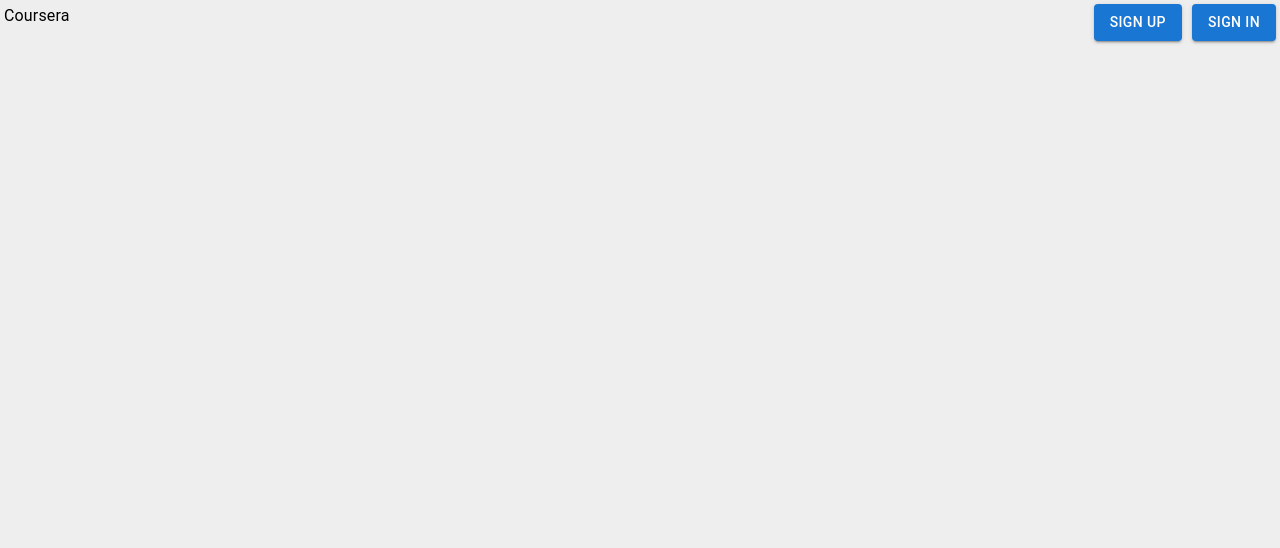
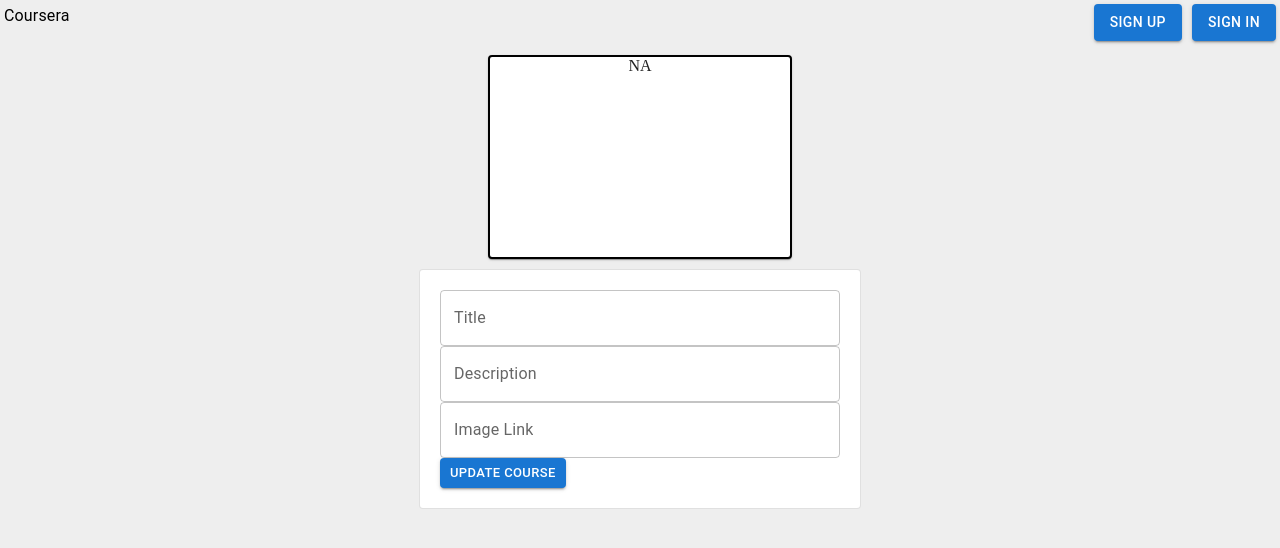
Before and after one commit to Digvijaysingh0707/onlineCourses, a React (Vite) app in the folder frontend/: page /courses/1 in a window 1280 px wide. Shown: the top 548 px of the page. Built offline with nearby package versions, Linux system fonts and the light colour scheme; no server answers.

Commit message:
added course detail page

```diff
--- a/frontend/package.json
+++ b/frontend/package.json
@@ -16,7 +16,8 @@
     "axios": "^1.6.5",
     "react": "^18.2.0",
     "react-dom": "^18.2.0",
-    "react-router-dom": "^6.21.3"
+    "react-router-dom": "^6.21.3",
+    "recoil": "^0.7.7"
   },
   "devDependencies": {
     "@types/react": "^18.2.43",
--- a/frontend/src/App.jsx
+++ b/frontend/src/App.jsx
@@ -4,6 +4,14 @@ import { BrowserRouter as Router, Routes, Route } from "react-router-dom"
 import Signin from "./components/Signin"
 import AddCourse from "./components/AddCourse"
 import Courses from "./components/Courses"
+import CourseDetail from "./components/CourseDetail"
+import {
+  RecoilRoot,
+  atom,
+  selector,
+  useRecoilState,
+  useRecoilValue,
+} from 'recoil';
 
 
 
@@ -11,11 +19,14 @@ function App() {
 
   return (
     <div style={{ width: "100vw", height: '100vh', background: "#eeeeee " }}>
+      <RecoilRoot>
         <Router>
           <Appbar />
 
           <Routes>
             <Route path="/courses" element={<Courses />} />
+            <Route path="/courses/:courseId" element={<CourseDetail />} />
+
 
             <Route path="/addCourse" element={<AddCourse />} />
 
@@ -24,6 +35,7 @@ function App() {
 
           </Routes>
         </Router>
+      </RecoilRoot>
     </div>
   )
 }
--- a/frontend/src/components/AddCourse.jsx
+++ b/frontend/src/components/AddCourse.jsx
@@ -2,14 +2,17 @@ import { Button, Card, TextField } from "@mui/material";
 import axios from "axios";
 import { useState } from "react";
 
-const AddCourse = () => {
+const AddCourse = ({ courseId, fetchCourse }) => {
     const [title, setTitle] = useState();
     const [description, setDescription] = useState();
+    const [imageLink, setImageLink] = useState()
+
+
 
     const handleAddCourse = async () => {
         const response = await axios.post(
             "http://localhost:3000/admin/courses",
-            { title, description, imageLink: "", published: true },
+            { title, description, imageLink, published: true },
             {
                 headers: {
                     "Content-Type": "application/json",
@@ -17,9 +20,22 @@ const AddCourse = () => {
                 },
             }
         );
-        localStorage.setItem("token", response?.data?.token);
+        // localStorage.setItem("token", response?.data?.token);
     };
 
+    const handleUpdateCourse = async () => {
+        const response = await axios.put(
+            "http://localhost:3000/admin/courses/" + courseId,
+            { title, description, imageLink, published: true },
+            {
+                headers: {
+                    "Content-Type": "application/json",
+                    Authorization: "Bearer " + localStorage.getItem("token"),
+                },
+            }
+        );
+        fetchCourse()
+    }
     return (
         <div style={{ display: "flex", justifyContent: "center" }}>
             <Card variant="outlined" style={{ width: 400, padding: 20 }}>
@@ -37,9 +53,16 @@ const AddCourse = () => {
                     type={"text"}
                     onChange={(e) => setDescription(e.target.value)}
                 />
+                <TextField
+                    fullWidth
+                    id="outlined-basic"
+                    label="Image Link"
+                    type={"text"}
+                    onChange={(e) => setImageLink(e.target.value)}
+                />
 
-                <Button size={"small"} variant="contained" onClick={handleAddCourse}>
-                    Add Course
+                <Button size={"small"} variant="contained" onClick={courseId ? handleUpdateCourse : handleAddCourse}>
+                    {(courseId ? "Update " : "Add ") + "Course"}
                 </Button>
             </Card>
         </div>
--- a/frontend/src/components/Courses.jsx
+++ b/frontend/src/components/Courses.jsx
@@ -1,5 +1,6 @@
 import axios from "axios";
 import { useEffect, useState } from "react"
+import CourseCard from "./CourseCard";
 
 const Courses = () => {
     const [courses, setCourses] = useState([])
@@ -23,11 +24,11 @@ const Courses = () => {
     useEffect(() => {
         fetchCourses()
     }, [])
-
-    console.log(courses)
     return (
-        <div>
-            {JSON.stringify(courses)}
+        <div style={{ display: 'flex', flexWrap: "wrap" }}>
+            {courses?.map(item => {
+                return <CourseCard key={item?._id} course={item} />
+            })}
         </div>
     )
 }
```
Also changed, not shown: 1 other file (tests, documents, lock files or other folders). Lines whose indentation alone changed are shown as unchanged.
